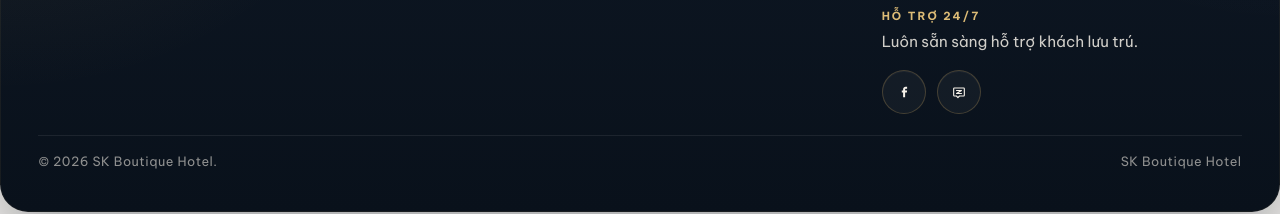
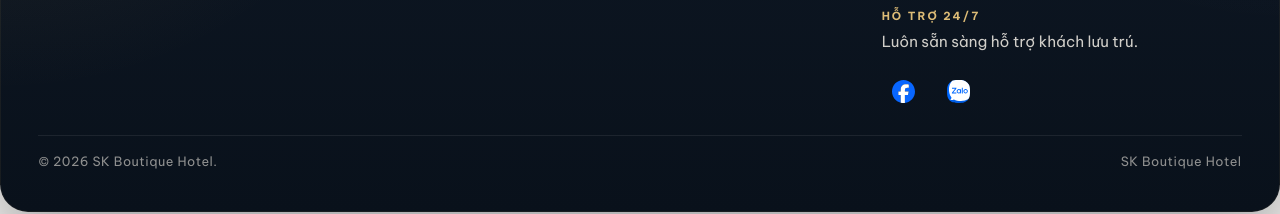
Before and after one commit to mbxhoan/sk-boutique-hotel, a Next.js app: page /phong in a window 1280 px wide. Shown: the part 3118-3332 px from the top of the page. Built offline with nearby package versions, Linux system fonts and the light colour scheme; no server answers; the database is empty; a web font is replaced by a local one.

Commit message:
fix(home-carousels): soften hero arrows and tighten room titles, feat(footer): use branded svg social icons

```diff
--- a/app/globals.css
+++ b/app/globals.css
@@ -1514,25 +1514,23 @@ textarea {
   justify-content: center;
   width: 2.75rem;
   height: 2.75rem;
-  border: 1px solid rgba(197, 160, 89, 0.28);
+  padding: 0;
+  border: 0;
   border-radius: 999px;
-  background: rgba(255, 255, 255, 0.04);
+  background: transparent;
   color: #f7f2ea;
-  box-shadow: inset 0 1px 0 rgba(255, 255, 255, 0.04);
   transition:
     transform 0.18s ease,
-    border-color 0.18s ease,
     background 0.18s ease,
-    color 0.18s ease,
-    box-shadow 0.18s ease;
+    opacity 0.18s ease,
+    filter 0.18s ease;
+  overflow: hidden;
 }
 
 .site-footer__social-link:hover {
   transform: translateY(-1px);
-  border-color: rgba(232, 200, 126, 0.82);
-  background: rgba(232, 200, 126, 0.12);
-  color: #f7f2ea;
-  box-shadow: 0 14px 24px rgba(0, 0, 0, 0.18);
+  background: rgba(255, 255, 255, 0.04);
+  filter: saturate(1.05);
 }
 
 .site-footer__social-link:focus-visible {
@@ -1540,9 +1538,11 @@ textarea {
   outline-offset: 3px;
 }
 
-.site-footer__social-link svg {
-  width: 1rem;
-  height: 1rem;
+.site-footer__social-image {
+  width: 1.45rem;
+  height: 1.45rem;
+  object-fit: contain;
+  display: block;
 }
 
 .not-found {
@@ -3144,7 +3144,7 @@ textarea {
   padding: 0;
   border: 1px solid rgba(255, 255, 255, 0.18);
   border-radius: 50%;
-  background: rgba(255, 255, 255, 0.12);
+  background: rgba(255, 255, 255, 0.06);
   backdrop-filter: blur(12px);
   color: #fff;
   cursor: pointer;
@@ -3155,26 +3155,17 @@ textarea {
 }
 
 .hero-carousel__nav:hover {
-  background: rgba(255, 255, 255, 0.18);
+  background: rgba(255, 255, 255, 0.12);
   border-color: rgba(255, 255, 255, 0.32);
+  transform: translateY(-50%) scale(1.06);
 }
 
 .hero-carousel__nav--prev {
-  left: clamp(0.35rem, 1vw, 0.85rem);
-  transform: translate(-35%, -50%);
+  left: clamp(0.75rem, 2vw, 1.5rem);
 }
 
 .hero-carousel__nav--next {
-  right: clamp(0.35rem, 1vw, 0.85rem);
-  transform: translate(35%, -50%);
-}
-
-.hero-carousel__nav--prev:hover {
-  transform: translate(-35%, -50%) scale(1.06);
-}
-
-.hero-carousel__nav--next:hover {
-  transform: translate(35%, -50%) scale(1.06);
+  right: clamp(0.75rem, 2vw, 1.5rem);
 }
 
 /* Dot indicators */
@@ -3276,21 +3267,11 @@ textarea {
   }
 
   .hero-carousel__nav--prev {
-    left: -0.1rem;
-    transform: translate(-50%, -50%);
+    left: 0.55rem;
   }
 
   .hero-carousel__nav--next {
-    right: -0.1rem;
-    transform: translate(50%, -50%);
-  }
-
-  .hero-carousel__nav--prev:hover {
-    transform: translate(-50%, -50%) scale(1.04);
-  }
-
-  .hero-carousel__nav--next:hover {
-    transform: translate(50%, -50%) scale(1.04);
+    right: 0.55rem;
   }
 
   .hero-carousel__nav svg {
@@ -3725,12 +3706,13 @@ textarea {
 
 .cms-room-card__title {
   margin: 0;
-  max-width: 10.5ch;
+  max-width: 9ch;
   min-height: calc(2 * 0.98em);
   display: -webkit-box;
   overflow: hidden;
   -webkit-box-orient: vertical;
   -webkit-line-clamp: 2;
+  align-self: center;
   font-family: var(--font-display);
   font-size: clamp(1.9rem, 3vw, 3rem);
   font-weight: 700;
@@ -4323,7 +4305,8 @@ textarea {
   }
 
   .cms-room-card__title {
-    max-width: 10.5ch;
+    max-width: 9ch;
+    align-self: center;
     font-size: clamp(1.8rem, 8vw, 2.4rem);
   }
 
--- a/components/site-footer.tsx
+++ b/components/site-footer.tsx
@@ -1,5 +1,6 @@
 "use client";
 
+import Image from "next/image";
 import Link from "next/link";
 import { useSearchParams } from "next/navigation";
 
@@ -56,32 +57,6 @@ const footerContact = {
 };
 
 const footerLegal = t("© 2026 SK Boutique Hotel.", "© 2026 SK Boutique Hotel.");
-
-function FacebookIcon() {
-  return (
-    <svg aria-hidden="true" fill="none" height="18" viewBox="0 0 18 18" width="18">
-      <path
-        d="M10.75 5.25H12.5V3H10.75C9.23122 3 8 4.23122 8 5.75V7.25H6.5V9.5H8V15H10.25V9.5H12.2L12.5 7.25H10.25V6C10.25 5.58579 10.5858 5.25 10.75 5.25Z"
-        fill="currentColor"
-      />
-    </svg>
-  );
-}
-
-function ZaloIcon() {
-  return (
-    <svg aria-hidden="true" fill="none" height="18" viewBox="0 0 18 18" width="18">
-      <path
-        d="M14.25 4.5H3.75C3.33579 4.5 3 4.83579 3 5.25V12.75C3 13.1642 3.33579 13.5 3.75 13.5H6.1L7.8 15.25L9.55 13.5H14.25C14.6642 13.5 15 13.1642 15 12.75V5.25C15 4.83579 14.6642 4.5 14.25 4.5Z"
-        stroke="currentColor"
-        strokeLinecap="round"
-        strokeLinejoin="round"
-        strokeWidth="1.25"
-      />
-      <path d="M6.2 7.25H11.8L6.2 10.75H11.8" stroke="currentColor" strokeLinecap="round" strokeLinejoin="round" strokeWidth="1.2" />
-    </svg>
-  );
-}
 
 export function SiteFooter() {
   const searchParams = useSearchParams();
@@ -155,7 +130,7 @@ export function SiteFooter() {
                   title="Facebook"
                   aria-label="Facebook"
                 >
-                  <FacebookIcon />
+                  <Image alt="" aria-hidden="true" className="site-footer__social-image" height={50} src="/logos/facebook.svg" width={50} />
                 </a>
                 <a
                   className="site-footer__social-link"
@@ -165,7 +140,7 @@ export function SiteFooter() {
                   title="Zalo"
                   aria-label="Zalo"
                 >
-                  <ZaloIcon />
+                  <Image alt="" aria-hidden="true" className="site-footer__social-image" height={50} src="/logos/zalo.svg" width={50} />
                 </a>
               </nav>
             </div>
```
Also changed, not shown: public/logos/facebook.svg (added), public/logos/zalo.svg (added), 1 other file (tests, documents, lock files or other folders).
